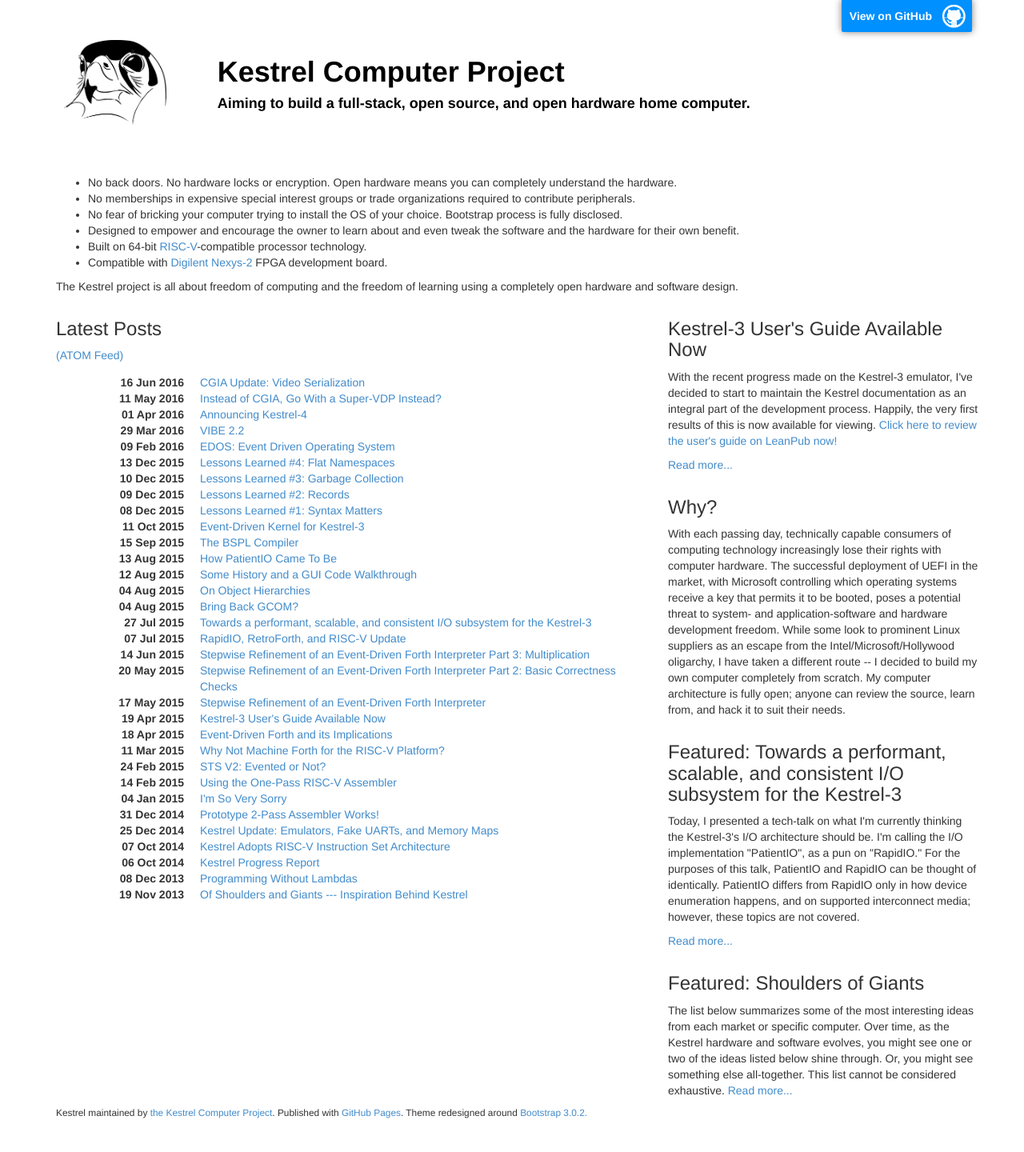
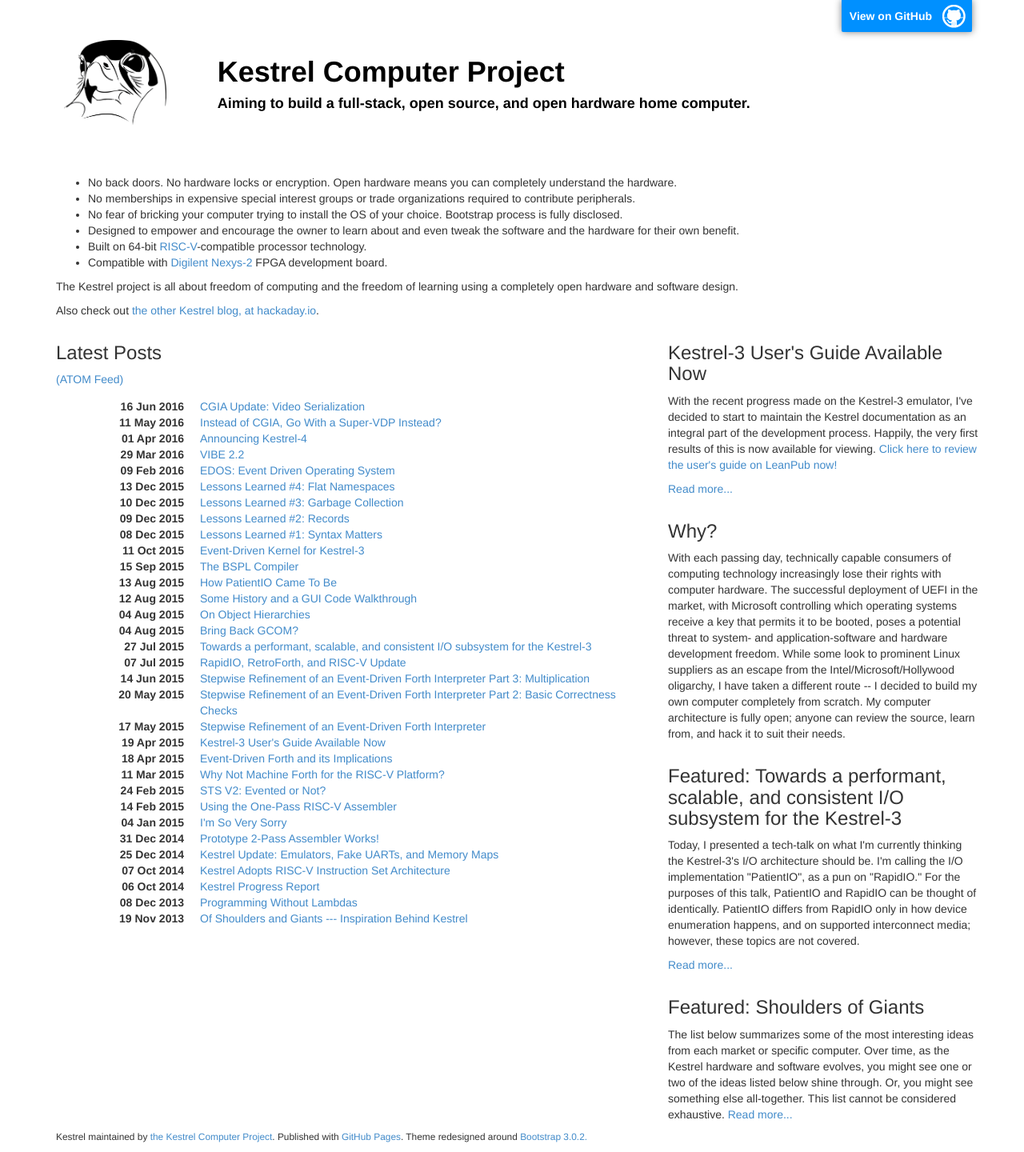
Before and after one commit to KestrelComputer/kestrel, a Jekyll site: the page built from index.html, in a window 1280 px wide. Shown: the whole page at 80% size. Built offline with Jekyll 4.4.1, drawn with Linux system fonts in a browser that asks for light colours; before the commit the page ends 1410 px from its top, so only the background shows below that.

Commit message:
index.html: Mention the other Kestrel blog, at hackaday.io

```diff
--- a/index.html
+++ b/index.html
@@ -20,6 +20,7 @@
 <div class="row">
 	<div class="col-md-12">
 		<p>The Kestrel project is all about freedom of computing and the freedom of learning using a completely open hardware and software design.</p>
+		<p>Also check out <a href="https://hackaday.io/project/10035-kestrel-computer-project">the other Kestrel blog, at hackaday.io</a>.</p>
 	</div>
 </div>
 <div class="row">
```
